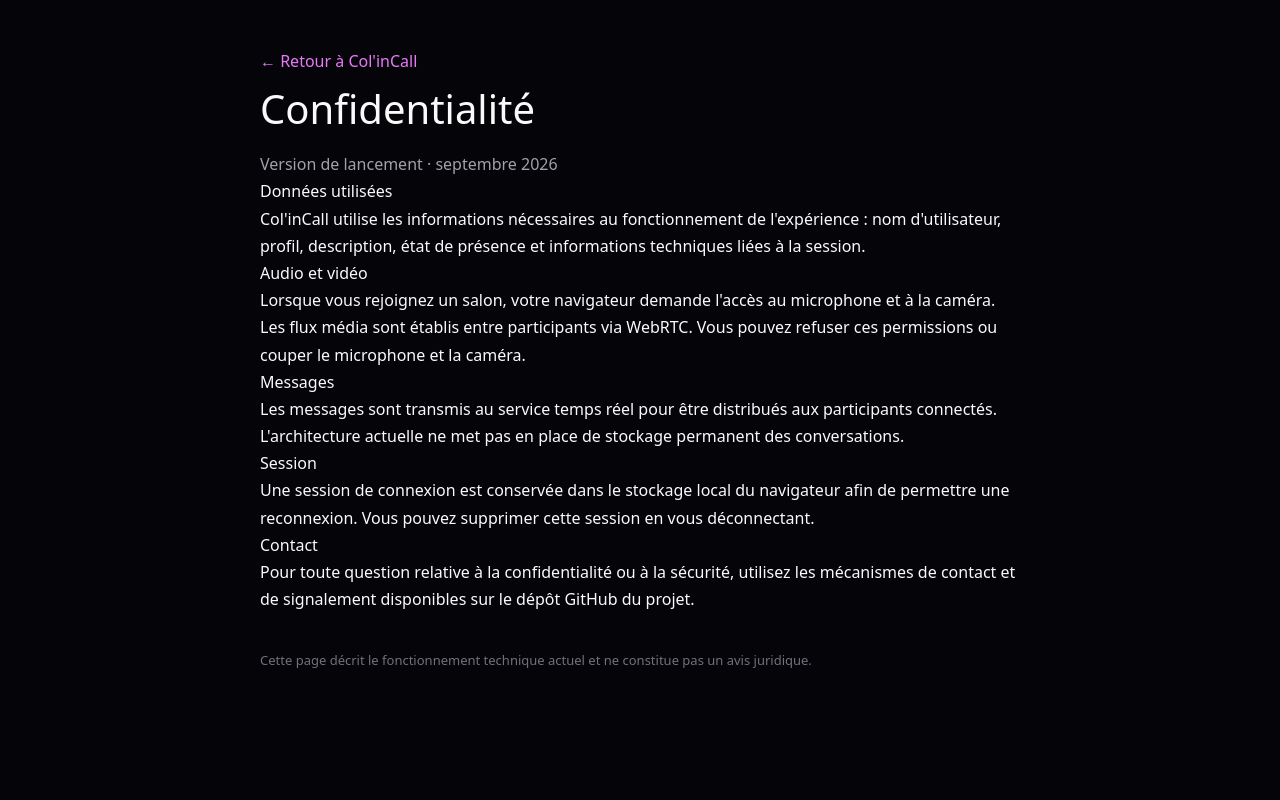
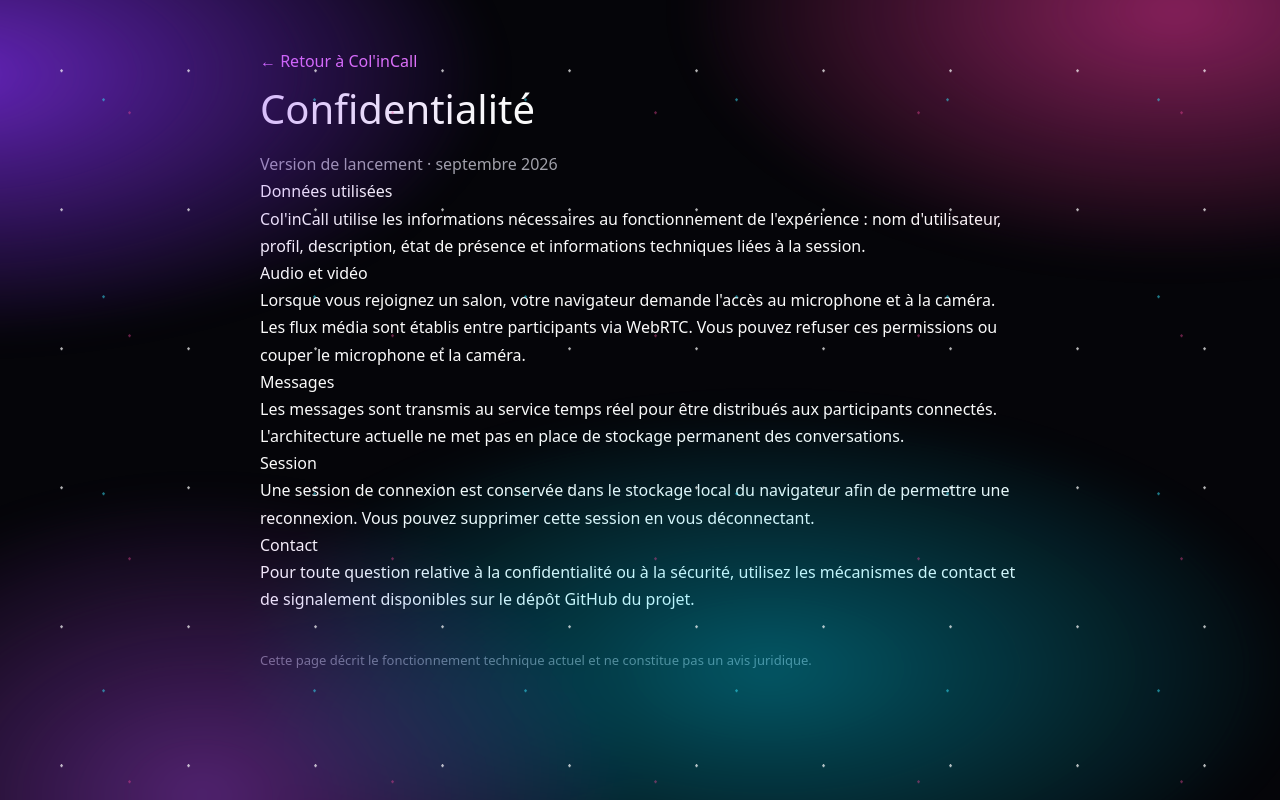
Before and after one commit to Riiddiimz/projet, a Next.js app: page /privacy in a window 1280 px wide. Built offline with nearby package versions, Linux system fonts and the light colour scheme.

Commit message:
fix: put nebula inside login viewport

```diff
--- a/app/galaxy.css
+++ b/app/galaxy.css
@@ -1,121 +1,41 @@
 /* Col'inCall — Galaxy Nebula theme */
-:root {
-  --g-bg: #03040b;
-  --g-panel: rgba(10, 12, 28, .72);
-  --g-panel-strong: rgba(12, 14, 34, .9);
-  --g-border: rgba(151, 120, 255, .22);
-  --g-cyan: #39e7ff;
-  --g-violet: #8b5cf6;
-  --g-purple: #a855f7;
-  --g-pink: #ec4899;
-  --g-text: #f5f3ff;
-  --g-muted: #9b98b8;
-}
-html, body { min-height: 100%; background: #03040b !important; }
-body {
-  color: var(--g-text) !important;
-  overflow-x: hidden;
-  position: relative !important;
-  isolation: isolate !important;
-  background:
-    radial-gradient(ellipse 80% 60% at 5% 0%, rgba(109,40,217,.62), transparent 60%),
-    radial-gradient(ellipse 70% 55% at 95% 5%, rgba(219,39,119,.48), transparent 58%),
-    radial-gradient(ellipse 75% 55% at 50% 110%, rgba(6,182,212,.38), transparent 60%),
-    #03040b !important;
-}
-body::before {
-  content:""; position:fixed; inset:-25%; z-index:0 !important; pointer-events:none;
-  background:
-    radial-gradient(ellipse 38% 30% at 18% 25%,rgba(124,58,237,.72),transparent 70%),
-    radial-gradient(ellipse 34% 28% at 78% 20%,rgba(236,72,153,.52),transparent 72%),
-    radial-gradient(ellipse 38% 30% at 58% 72%,rgba(34,211,238,.38),transparent 70%),
-    radial-gradient(ellipse 30% 34% at 30% 82%,rgba(168,85,247,.42),transparent 72%);
-  filter:blur(16px) saturate(135%); opacity:1 !important;
-  animation:galaxy-nebula-drift 30s ease-in-out infinite alternate;
-}
-body::after {
-  content:""; position:fixed; inset:0; z-index:0 !important; pointer-events:none;
-  background:
-    radial-gradient(circle,rgba(255,255,255,.9) 0 1px,transparent 1.5px),
-    radial-gradient(circle,rgba(57,231,255,.65) 0 1px,transparent 1.5px),
-    radial-gradient(circle,rgba(236,72,153,.55) 0 1px,transparent 1.5px),
-    radial-gradient(ellipse at center,transparent 30%,rgba(0,0,0,.22) 100%);
-  background-size:127px 139px,211px 197px,263px 223px,100% 100%;
-  opacity:.8 !important; animation:star-drift 55s linear infinite;
-}
-body > * { position:relative; z-index:1; }
-body > div, body > div > main, body > div main { background:transparent !important; }
-@keyframes galaxy-nebula-drift { from{transform:translate3d(-2%,-1%,0) scale(1.05)} to{transform:translate3d(2%,2%,0) scale(1.12)} }
-@keyframes star-drift { from{transform:translate3d(0,0,0)} to{transform:translate3d(-20px,12px,0)} }
+:root{--g-bg:#03040b;--g-text:#f5f3ff}
+html,body{min-height:100%;background:#03040b!important}
+body{color:var(--g-text)!important;overflow-x:hidden;position:relative!important;isolation:isolate!important;background:radial-gradient(ellipse 80% 60% at 5% 0%,rgba(109,40,217,.62),transparent 60%),radial-gradient(ellipse 70% 55% at 95% 5%,rgba(219,39,119,.48),transparent 58%),radial-gradient(ellipse 75% 55% at 50% 110%,rgba(6,182,212,.38),transparent 60%),#03040b!important}
+body::before{content:"";position:fixed;inset:-25%;z-index:0!important;pointer-events:none;background:radial-gradient(ellipse 38% 30% at 18% 25%,rgba(124,58,237,.72),transparent 70%),radial-gradient(ellipse 34% 28% at 78% 20%,rgba(236,72,153,.52),transparent 72%),radial-gradient(ellipse 38% 30% at 58% 72%,rgba(34,211,238,.38),transparent 70%),radial-gradient(ellipse 30% 34% at 30% 82%,rgba(168,85,247,.42),transparent 72%);filter:blur(16px) saturate(135%);opacity:1!important;animation:galaxy-nebula-drift 30s ease-in-out infinite alternate}
+body::after{content:"";position:fixed;inset:0;z-index:0!important;pointer-events:none;background:radial-gradient(circle,rgba(255,255,255,.9) 0 1px,transparent 1.5px),radial-gradient(circle,rgba(57,231,255,.65) 0 1px,transparent 1.5px),radial-gradient(circle,rgba(236,72,153,.55) 0 1px,transparent 1.5px);background-size:127px 139px,211px 197px,263px 223px;opacity:.8!important;animation:star-drift 55s linear infinite}
+body>div,body>div>main,body>div main{background:transparent!important}
+@keyframes galaxy-nebula-drift{from{transform:translate3d(-2%,-1%,0) scale(1.05)}to{transform:translate3d(2%,2%,0) scale(1.12)}}
+@keyframes star-drift{from{transform:translate3d(0,0,0)}to{transform:translate3d(-20px,12px,0)}}
 
-/* LOGIN / AUTH: the nebula must be visible behind the card */
-body:has(input) main,
-body:has(input) main.min-h-screen,
-body:has(input) main.relative { background:transparent !important; }
-body:has(input) main > div,
-body:has(input) main section {
-  background:rgba(7,8,22,.68) !important;
-  border-color:rgba(139,92,246,.35) !important;
-  box-shadow:0 0 90px rgba(124,58,237,.22),0 30px 100px rgba(0,0,0,.55),inset 0 1px rgba(255,255,255,.06) !important;
-  backdrop-filter:blur(24px) saturate(150%) !important;
-  -webkit-backdrop-filter:blur(24px) saturate(150%) !important;
-}
+/* LOGIN: nebula belongs to the viewport, not to a clipped child */
+.login-page{position:relative!important;isolation:isolate!important;overflow:visible!important;background:transparent!important;z-index:1!important}
+.login-page::before{content:"";position:fixed;inset:-15%;z-index:-2;pointer-events:none;background:radial-gradient(ellipse 45% 38% at 12% 18%,rgba(124,58,237,.95),transparent 68%),radial-gradient(ellipse 42% 35% at 88% 18%,rgba(236,72,153,.82),transparent 68%),radial-gradient(ellipse 45% 35% at 55% 92%,rgba(34,211,238,.65),transparent 68%),radial-gradient(ellipse 30% 28% at 25% 75%,rgba(168,85,247,.72),transparent 70%);filter:blur(28px) saturate(150%);animation:login-nebula 22s ease-in-out infinite alternate}
+.login-page::after{content:"";position:fixed;inset:0;z-index:-1;pointer-events:none;background:radial-gradient(circle,rgba(255,255,255,.9) 0 1px,transparent 1.4px),radial-gradient(circle,rgba(57,231,255,.75) 0 1px,transparent 1.4px),radial-gradient(circle,rgba(236,72,153,.7) 0 1px,transparent 1.4px);background-size:113px 127px,181px 193px,241px 211px;opacity:.72;animation:star-drift 50s linear infinite}
+@keyframes login-nebula{from{transform:scale(1) translate3d(-2%,-1%,0)}to{transform:scale(1.13) translate3d(2%,2%,0)}}
+.login-card{background:rgba(7,8,22,.62)!important;border-color:rgba(139,92,246,.42)!important;box-shadow:0 0 100px rgba(124,58,237,.35),0 30px 100px rgba(0,0,0,.62),inset 0 1px rgba(255,255,255,.08)!important;backdrop-filter:blur(26px) saturate(155%)!important;-webkit-backdrop-filter:blur(26px) saturate(155%)!important}
+.login-logo{filter:drop-shadow(0 0 18px rgba(139,92,246,.42))}
+.login-user-choice,.login-button{background:linear-gradient(135deg,#312e81,#7c3aed 52%,#c026d3)!important;color:#f5f3ff!important;border:1px solid rgba(167,139,250,.4)!important;box-shadow:0 8px 30px rgba(124,58,237,.3),inset 0 1px rgba(255,255,255,.12)!important}
+.login-input{appearance:none!important;-webkit-appearance:none!important;background:#08091a!important;background-color:#08091a!important;color:#f5f3ff!important;border:1px solid rgba(139,92,246,.42)!important;box-shadow:inset 0 0 28px rgba(76,29,149,.2),0 0 0 1px rgba(57,231,255,.03)!important}
+.login-input:focus,.login-input:focus-visible{background:#090a20!important;border-color:#39e7ff!important;box-shadow:0 0 0 3px rgba(57,231,255,.12),0 0 32px rgba(139,92,246,.28),inset 0 0 25px rgba(76,29,149,.18)!important}
+.login-input::placeholder{color:#8f8ba9!important;opacity:1!important}.login-error{background:rgba(244,63,94,.12)!important;color:#fda4af!important;border:1px solid rgba(244,63,94,.2)!important}
 
-/* LOGIN USERNAME FIELD — explicitly remove the old green/fuchsia fill */
-body:has(input) input,
-body:has(input) input[type="text"],
-body:has(input) input[type="search"],
-body:has(input) input:not([type]) {
-  appearance:none !important;
-  -webkit-appearance:none !important;
-  background:#08091a !important;
-  background-color:#08091a !important;
-  color:#f5f3ff !important;
-  border:1px solid rgba(139,92,246,.38) !important;
-  box-shadow:inset 0 0 28px rgba(76,29,149,.18),0 0 0 1px rgba(57,231,255,.03) !important;
-}
-body:has(input) input:focus,
-body:has(input) input:focus-visible {
-  background:#090a20 !important;
-  border-color:#39e7ff !important;
-  box-shadow:0 0 0 3px rgba(57,231,255,.12),0 0 32px rgba(139,92,246,.25),inset 0 0 25px rgba(76,29,149,.18) !important;
-}
-body:has(input) input::placeholder { color:#8f8ba9 !important; opacity:1 !important; }
-
-/* Kill the old green palette anywhere it survived */
-[class*="bg-emerald"],[class*="bg-green"] { background:linear-gradient(135deg,#312e81,#7c3aed) !important; box-shadow:0 0 18px rgba(124,58,237,.3) !important; }
-[class*="text-emerald"],[class*="text-green"] { color:#67e8f9 !important; text-shadow:0 0 12px rgba(34,211,238,.45) !important; }
-[class*="border-emerald"],[class*="border-green"] { border-color:rgba(57,231,255,.35) !important; }
-
-/* Galaxy glass UI */
-header { background:rgba(4,5,14,.62) !important; border-color:rgba(139,92,246,.24) !important; box-shadow:0 12px 50px rgba(0,0,0,.38),inset 0 -1px rgba(255,255,255,.035) !important; backdrop-filter:blur(20px) saturate(145%); }
-main.min-h-screen, main.relative.min-h-screen { background:transparent !important; }
-main.relative.min-h-screen > section { background:radial-gradient(circle at 15% 0%,rgba(168,85,247,.2),transparent 42%),radial-gradient(circle at 90% 100%,rgba(34,211,238,.12),transparent 38%),rgba(10,10,28,.76) !important; border-color:rgba(168,85,247,.3) !important; box-shadow:0 0 80px rgba(124,58,237,.18),0 30px 90px rgba(0,0,0,.55) !important; backdrop-filter:blur(22px); }
-.room-card,#roomList article { background:radial-gradient(circle at 90% 0%,rgba(236,72,153,.16),transparent 40%),radial-gradient(circle at 0% 100%,rgba(34,211,238,.11),transparent 45%),linear-gradient(145deg,rgba(20,16,45,.82),rgba(6,7,18,.82)) !important; border-color:rgba(151,120,255,.3) !important; }
-.room-card:hover,#roomList article:hover { transform:translateY(-3px); border-color:rgba(57,231,255,.5) !important; box-shadow:0 0 35px rgba(139,92,246,.2),0 20px 55px rgba(0,0,0,.35) !important; }
-#videoGrid > div { background:radial-gradient(circle at 20% 10%,rgba(139,92,246,.17),transparent 45%),radial-gradient(circle at 85% 85%,rgba(34,211,238,.09),transparent 45%),#060711 !important; border-color:rgba(139,92,246,.3) !important; }
-.galaxy-speaking { border-color:rgba(57,231,255,.75) !important; box-shadow:0 0 0 2px rgba(57,231,255,.28),0 0 28px rgba(57,231,255,.34),0 0 70px rgba(139,92,246,.24) !important; }
-#lobbyChat,.fixed.z-\[60px\] section,.fixed.z-\[80px\] section { background:radial-gradient(circle at 0 0,rgba(139,92,246,.14),transparent 35%),rgba(7,8,20,.92) !important; backdrop-filter:blur(24px) saturate(140%); }
-
-/* Purple / pink primary controls */
-.bg-fuchsia-400,.bg-fuchsia-400\/10,.bg-violet-500,.bg-violet-500\/10,.create-room-btn,#userLoginButton,.join-room-btn,button[aria-label="Utilisateur"] { background:linear-gradient(135deg,#312e81,#7c3aed 52%,#c026d3) !important; color:#f5f3ff !important; border-color:rgba(167,139,250,.34) !important; box-shadow:0 8px 30px rgba(124,58,237,.22),inset 0 1px rgba(255,255,255,.12) !important; }
-button[type="button"][class*="bg-fuchsia-400/10"],button[type="button"][class*="bg-violet-500/10"] { background:linear-gradient(135deg,#312e81,#7c3aed,#c026d3) !important; color:#f5f3ff !important; }
-
-/* Scrollbar / motion */
-* { scrollbar-width:thin; scrollbar-color:rgba(139,92,246,.5) rgba(255,255,255,.03); }
-::-webkit-scrollbar{width:8px;height:8px} ::-webkit-scrollbar-track{background:rgba(255,255,255,.025)} ::-webkit-scrollbar-thumb{background:linear-gradient(#7c3aed,#ec4899);border-radius:999px}
-button:not(:disabled){transition:transform .18s ease,box-shadow .18s ease,border-color .18s ease} button:not(:disabled):hover{box-shadow:0 0 24px rgba(139,92,246,.2)} button:not(:disabled):active{transform:scale(.97)}
-@media(max-width:640px){body::before{filter:blur(18px) saturate(135%)}.room-card:hover,#roomList article:hover{transform:none}}
-@media(prefers-reduced-motion:reduce){body::before,body::after{animation:none}*,*::before,*::after{scroll-behavior:auto !important;transition:none !important}}
-
-
-/* HARD LOGIN USER BUTTON OVERRIDE */
-button[type="button"][class*="bg-fuchsia-400/10"] { background: linear-gradient(135deg,#312e81,#7c3aed,#c026d3) !important; color:#f5f3ff !important; border-color:rgba(103,232,249,.28) !important; box-shadow:0 8px 30px rgba(124,58,237,.28),inset 0 1px rgba(255,255,255,.12) !important; }
-button[type="button"][class*="bg-fuchsia-400/10"]:hover { background:linear-gradient(135deg,#3730a3,#8b5cf6,#d946ef) !important; }
-
-
-/* SPEAKING CAMERA INDICATOR */
-[class*="text-fuchsia"] { color: #c4b5fd !important; }
-[class*="text-emerald"], [class*="text-green"] { color: #67e8f9 !important; }
-.speaking-indicator { position:absolute; top:12px; right:12px; width:34px; height:34px; align-items:center; justify-content:center; border-radius:999px; background:linear-gradient(135deg,#312e81,#7c3aed,#c026d3); border:1px solid rgba(103,232,249,.55); box-shadow:0 0 24px rgba(124,58,237,.55), inset 0 1px rgba(255,255,255,.18); font-size:17px; line-height:1; z-index:20; animation:speaking-pulse 1s ease-in-out infinite; }
-@keyframes speaking-pulse { 0%,100%{transform:scale(1);box-shadow:0 0 18px rgba(124,58,237,.45),inset 0 1px rgba(255,255,255,.18)} 50%{transform:scale(1.08);box-shadow:0 0 30px rgba(236,72,153,.65),inset 0 1px rgba(255,255,255,.18)} }
+/* Galaxy UI after login */
+[class*="bg-emerald"],[class*="bg-green"]{background:linear-gradient(135deg,#312e81,#7c3aed)!important;box-shadow:0 0 18px rgba(124,58,237,.3)!important}
+[class*="text-emerald"],[class*="text-green"]{color:#67e8f9!important;text-shadow:0 0 12px rgba(34,211,238,.45)!important}
+[class*="border-emerald"],[class*="border-green"]{border-color:rgba(57,231,255,.35)!important}
+header{background:rgba(4,5,14,.62)!important;border-color:rgba(139,92,246,.24)!important;box-shadow:0 12px 50px rgba(0,0,0,.38),inset 0 -1px rgba(255,255,255,.035)!important;backdrop-filter:blur(20px) saturate(145%)}
+main.min-h-screen,main.relative.min-h-screen{background:transparent!important}
+main.relative.min-h-screen>section{background:radial-gradient(circle at 15% 0%,rgba(168,85,247,.2),transparent 42%),radial-gradient(circle at 90% 100%,rgba(34,211,238,.12),transparent 38%),rgba(10,10,28,.76)!important;border-color:rgba(168,85,247,.3)!important;box-shadow:0 0 80px rgba(124,58,237,.18),0 30px 90px rgba(0,0,0,.55)!important;backdrop-filter:blur(22px)}
+.room-card,#roomList article{background:radial-gradient(circle at 90% 0%,rgba(236,72,153,.16),transparent 40%),radial-gradient(circle at 0% 100%,rgba(34,211,238,.11),transparent 45%),linear-gradient(145deg,rgba(20,16,45,.82),rgba(6,7,18,.82))!important;border-color:rgba(151,120,255,.3)!important}
+#videoGrid>div{background:radial-gradient(circle at 20% 10%,rgba(139,92,246,.17),transparent 45%),radial-gradient(circle at 85% 85%,rgba(34,211,238,.09),transparent 45%),#060711!important;border-color:rgba(139,92,246,.3)!important}
+.galaxy-speaking{border-color:rgba(57,231,255,.75)!important;box-shadow:0 0 0 2px rgba(57,231,255,.28),0 0 28px rgba(57,231,255,.34),0 0 70px rgba(139,92,246,.24)!important}
+#lobbyChat{background:radial-gradient(circle at 0 0,rgba(139,92,246,.14),transparent 35%),rgba(7,8,20,.92)!important;backdrop-filter:blur(24px) saturate(140%)}
+.bg-fuchsia-400,.bg-fuchsia-400\/10,.bg-violet-500,.bg-violet-500\/10,.create-room-btn,#userLoginButton,.join-room-btn,button[aria-label="Utilisateur"]{background:linear-gradient(135deg,#312e81,#7c3aed 52%,#c026d3)!important;color:#f5f3ff!important;border-color:rgba(167,139,250,.34)!important;box-shadow:0 8px 30px rgba(124,58,237,.22),inset 0 1px rgba(255,255,255,.12)!important}
+.speaking-indicator{position:absolute;top:12px;right:12px;width:34px;height:34px;align-items:center;justify-content:center;border-radius:999px;background:linear-gradient(135deg,#312e81,#7c3aed,#c026d3);border:1px solid rgba(103,232,249,.55);box-shadow:0 0 24px rgba(124,58,237,.55),inset 0 1px rgba(255,255,255,.18);font-size:17px;line-height:1;z-index:20;animation:speaking-pulse 1s ease-in-out infinite}
+@keyframes speaking-pulse{0%,100%{transform:scale(1);box-shadow:0 0 18px rgba(124,58,237,.45),inset 0 1px rgba(255,255,255,.18)}50%{transform:scale(1.08);box-shadow:0 0 30px rgba(236,72,153,.65),inset 0 1px rgba(255,255,255,.18)}}
+*{scrollbar-width:thin;scrollbar-color:rgba(139,92,246,.5) rgba(255,255,255,.03)}
+::-webkit-scrollbar{width:8px;height:8px}::-webkit-scrollbar-track{background:rgba(255,255,255,.025)}::-webkit-scrollbar-thumb{background:linear-gradient(#7c3aed,#ec4899);border-radius:999px}
+button:not(:disabled){transition:transform .18s ease,box-shadow .18s ease,border-color .18s ease}button:not(:disabled):hover{box-shadow:0 0 24px rgba(139,92,246,.2)}button:not(:disabled):active{transform:scale(.97)}
+@media(max-width:640px){#roomList article:hover{transform:none}}
+@media(prefers-reduced-motion:reduce){body::before,body::after,.login-page::before,.login-page::after{animation:none}*,*::before,*::after{scroll-behavior:auto!important;transition:none!important}}
```
